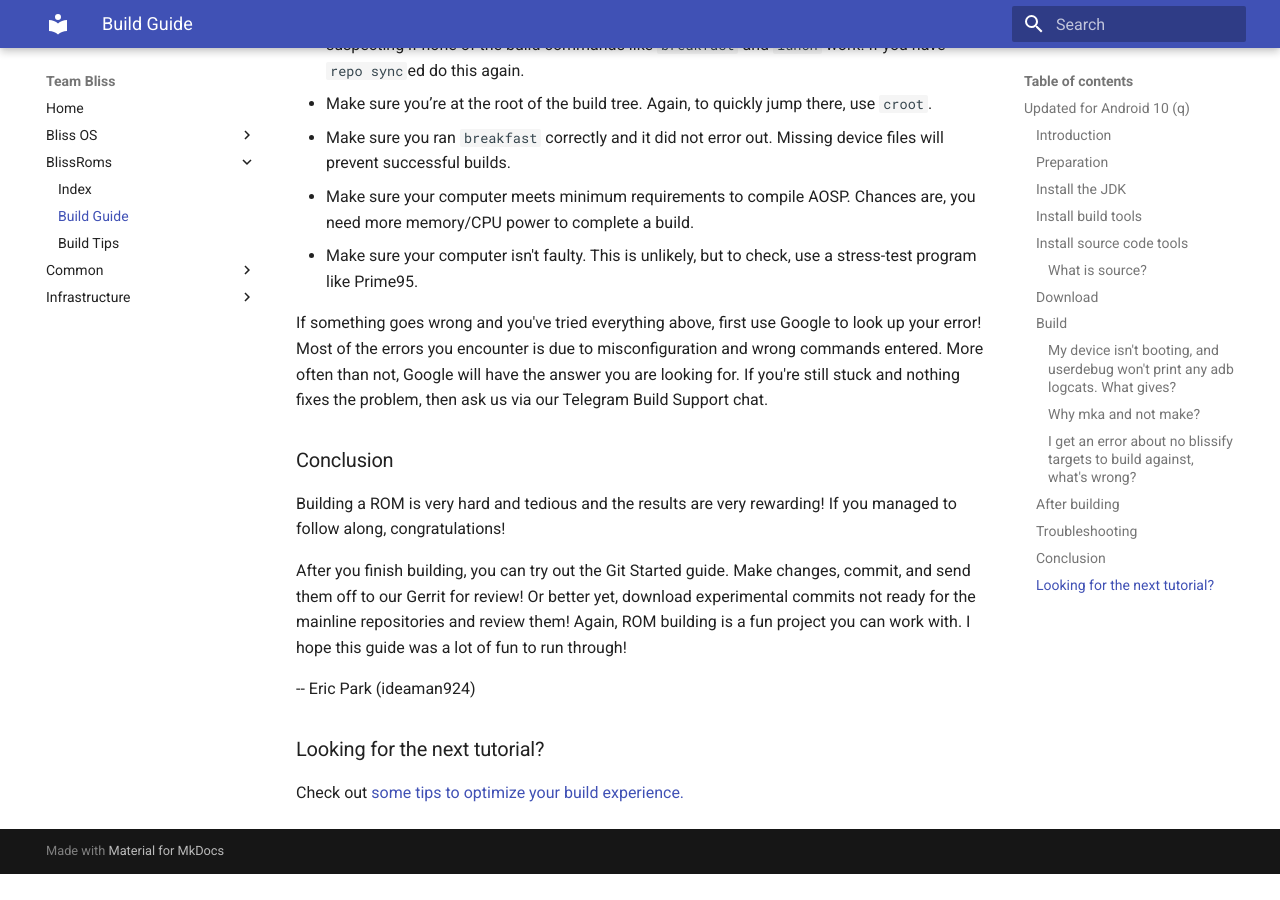
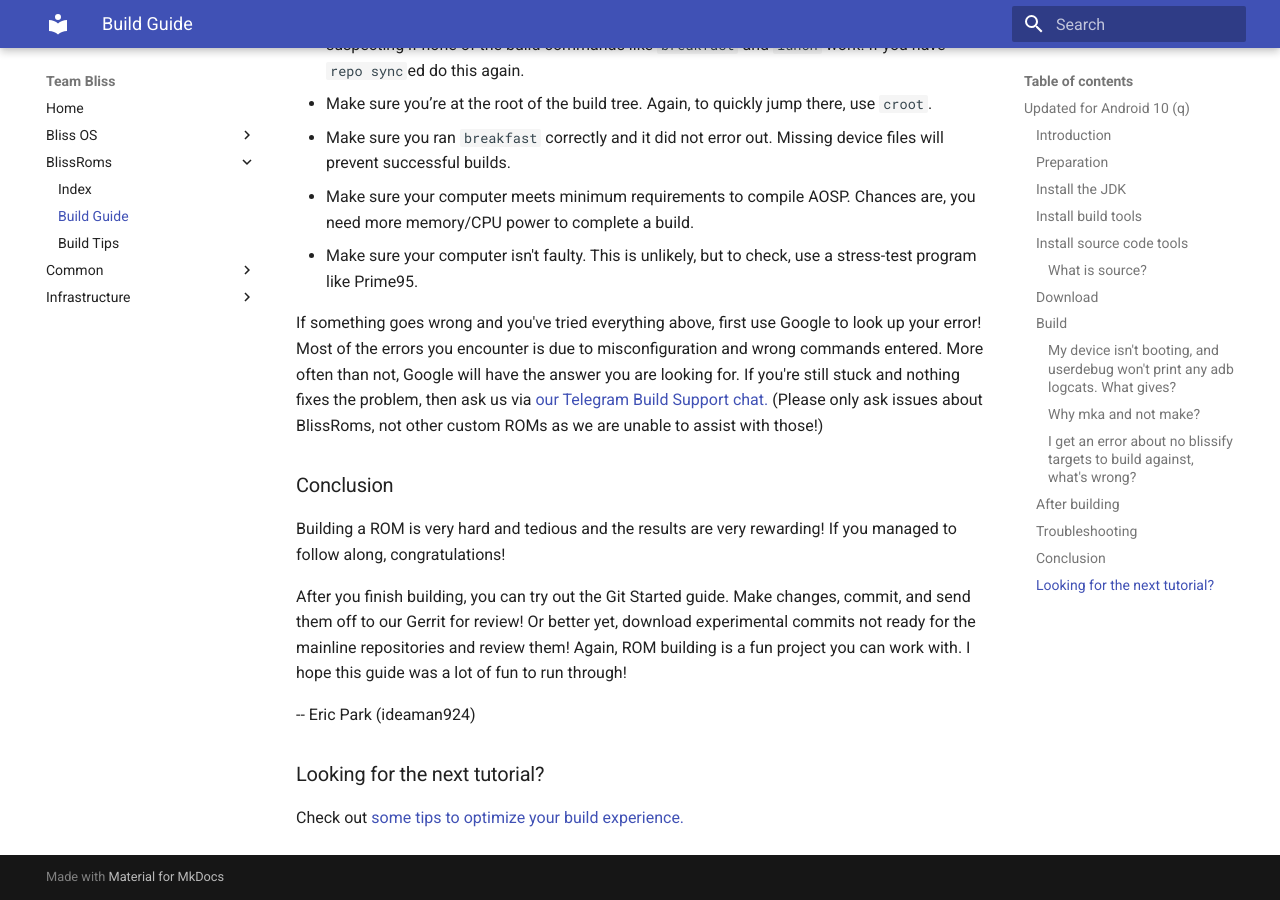
Before and after one commit to BlissRoms/Documentation-old, an MkDocs documentation site: the page built from docs/BlissRoms/build-guide.md, in a window 1280 px wide and 900 px high, scrolled down 5946 px. Built offline with MkDocs 1.6.1 and Material for MkDocs 9.7.7, drawn with Linux system fonts in a browser that asks for light colours; before the commit the page ends 6820 px from its top, so only the background shows below that.

Commit message:
BlissRoms: Add Build Support Telegram link
Change-Id: I1fee0ca1398f09fc844f0f57a524a3a7f13a0932

```diff
--- a/docs/BlissRoms/build-guide.md
+++ b/docs/BlissRoms/build-guide.md
@@ -176,7 +176,7 @@ If your build failed, there are a couple things you can try.
 * Make sure your computer meets minimum requirements to compile AOSP. Chances are, you need more memory/CPU power to complete a build.
 * Make sure your computer isn't faulty. This is unlikely, but to check, use a stress-test program like Prime95.
 
-If something goes wrong and you've tried everything above, first use Google to look up your error! Most of the errors you encounter is due to misconfiguration and wrong commands entered. More often than not, Google will have the answer you are looking for. If you're still stuck and nothing fixes the problem, then ask us via our Telegram Build Support chat.
+If something goes wrong and you've tried everything above, first use Google to look up your error! Most of the errors you encounter is due to misconfiguration and wrong commands entered. More often than not, Google will have the answer you are looking for. If you're still stuck and nothing fixes the problem, then ask us via [our Telegram Build Support chat.](https://t.me/Team_Bliss_Build_Support) (Please only ask issues about BlissRoms, not other custom ROMs as we are unable to assist with those!)
 
 ### Conclusion
 
```
